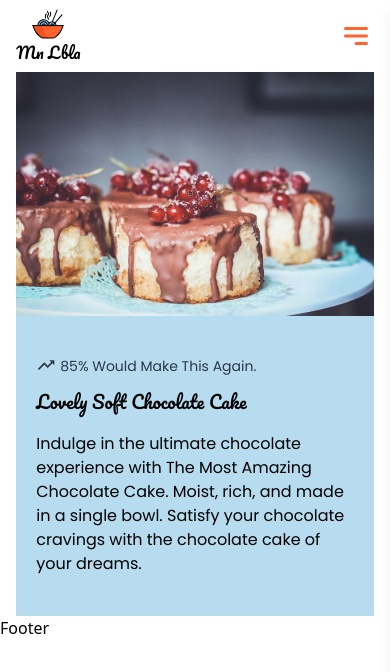
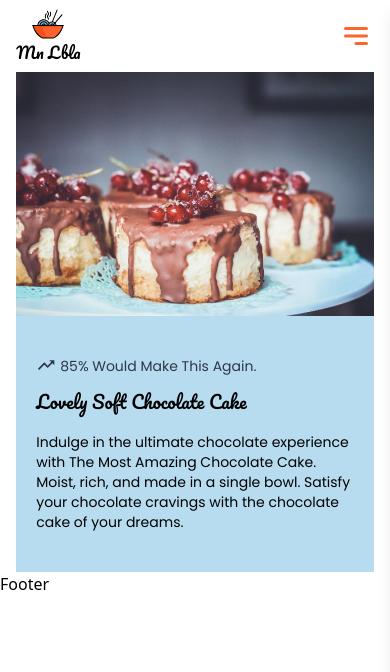
Before and after one commit to klassno3/Food-Website, a React (Create React App) app: page / in a window 390 px wide. Shown: the top 672 px of the page. Built offline with nearby package versions, Linux system fonts and the light colour scheme.

Commit message:
edited pargraph in hero

```diff
--- a/src/component/Hero.jsx
+++ b/src/component/Hero.jsx
@@ -18,7 +18,7 @@ const Hero = () => {
               <p className="font font-poppins capitalize text-sm">85% Would make this again.</p>
 </div>
             </div>
-            <p className="font-poppins text-base sm:text-lg lg:text-center ">Indulge in the ultimate chocolate experience with The Most Amazing Chocolate Cake. Moist, rich, and made in a single bowl. Satisfy your chocolate cravings with the chocolate cake of your dreams.</p>
+            <p className="font-poppins text-sm sm:text-lg lg:text-center ">Indulge in the ultimate chocolate experience with The Most Amazing Chocolate Cake. Moist, rich, and made in a single bowl. Satisfy your chocolate cravings with the chocolate cake of your dreams.</p>
           </div>
 
         </div>
```
